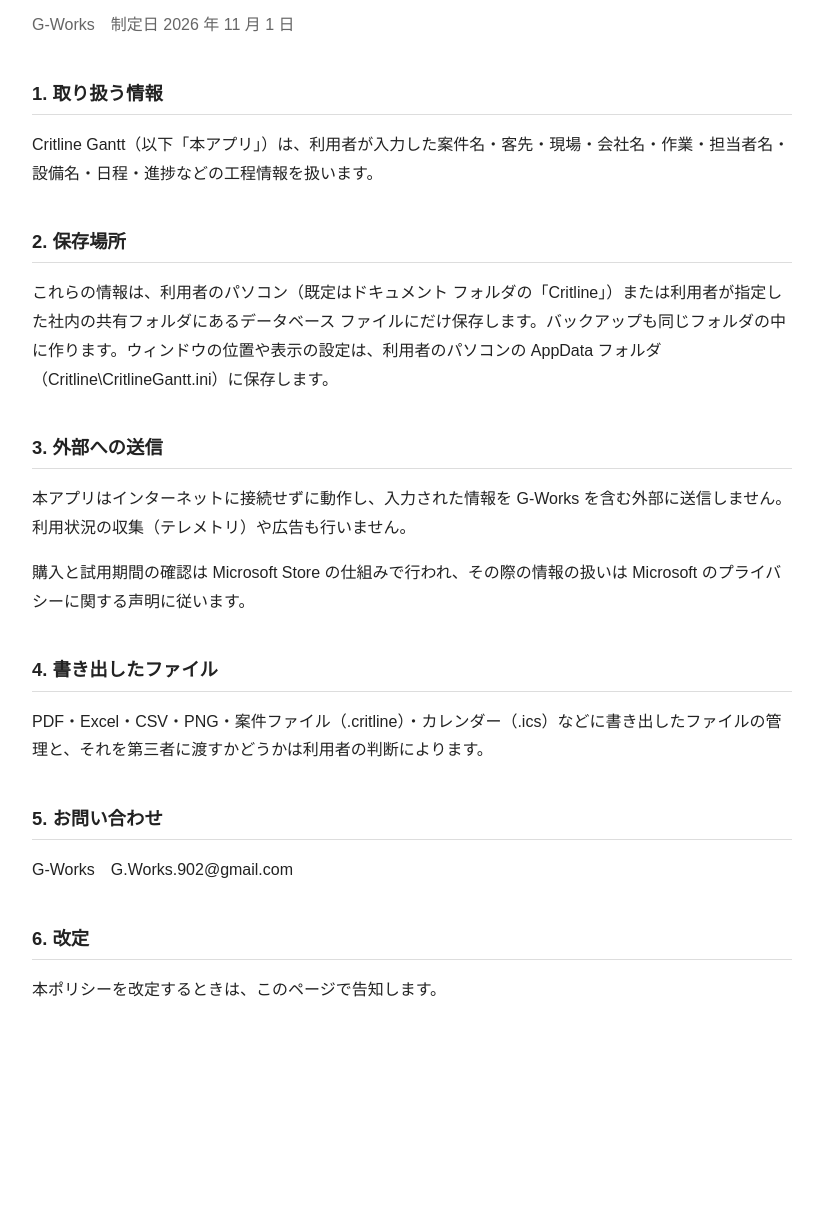
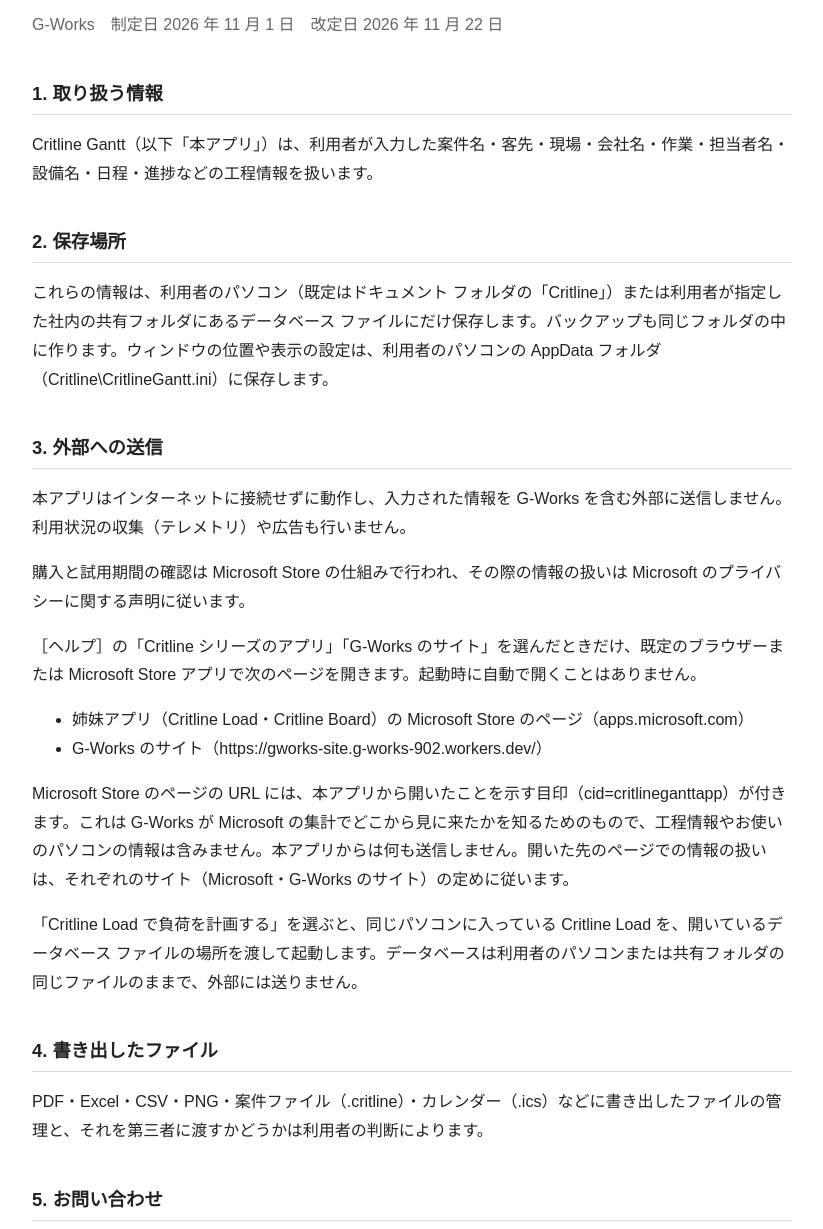
Before and after one commit to G-Works902/critlinegantt, a plain HTML site: page index.html in a window 1280 px wide. Shown: the part 71-1300 px from the top of the page, without its empty margins (228-1051 px from the left). Before the commit the page ends 1156 px from the top, so only its background shows below. Drawn offline with Linux system fonts and the light colour scheme.

Commit message:
プライバシーポリシーの改定（2026-11-22）：ヘルプから開くページ・cid・Critline Load の起動
Co-Authored-By: Claude Opus 5.5 <noreply@anthropic.com>

```diff
--- a/index.html
+++ b/index.html
@@ -17,7 +17,7 @@
 <body>
 <main>
 <h1>Critline Gantt プライバシーポリシー</h1>
-<p class="meta">G-Works　制定日 2026 年 11 月 1 日</p>
+<p class="meta">G-Works　制定日 2026 年 11 月 1 日　改定日 2026 年 11 月 22 日</p>
 
 <h2>1. 取り扱う情報</h2>
 <p>Critline Gantt（以下「本アプリ」）は、利用者が入力した案件名・客先・現場・会社名・作業・担当者名・設備名・日程・進捗などの工程情報を扱います。</p>
@@ -28,6 +28,13 @@
 <h2>3. 外部への送信</h2>
 <p>本アプリはインターネットに接続せずに動作し、入力された情報を G-Works を含む外部に送信しません。利用状況の収集（テレメトリ）や広告も行いません。</p>
 <p>購入と試用期間の確認は Microsoft Store の仕組みで行われ、その際の情報の扱いは Microsoft のプライバシーに関する声明に従います。</p>
+<p>［ヘルプ］の「Critline シリーズのアプリ」「G-Works のサイト」を選んだときだけ、既定のブラウザーまたは Microsoft Store アプリで次のページを開きます。起動時に自動で開くことはありません。</p>
+<ul>
+  <li>姉妹アプリ（Critline Load・Critline Board）の Microsoft Store のページ（apps.microsoft.com）</li>
+  <li>G-Works のサイト（https://gworks-site.g-works-902.workers.dev/）</li>
+</ul>
+<p>Microsoft Store のページの URL には、本アプリから開いたことを示す目印（cid=critlineganttapp）が付きます。これは G-Works が Microsoft の集計でどこから見に来たかを知るためのもので、工程情報やお使いのパソコンの情報は含みません。本アプリからは何も送信しません。開いた先のページでの情報の扱いは、それぞれのサイト（Microsoft・G-Works のサイト）の定めに従います。</p>
+<p>「Critline Load で負荷を計画する」を選ぶと、同じパソコンに入っている Critline Load を、開いているデータベース ファイルの場所を渡して起動します。データベースは利用者のパソコンまたは共有フォルダの同じファイルのままで、外部には送りません。</p>
 
 <h2>4. 書き出したファイル</h2>
 <p>PDF・Excel・CSV・PNG・案件ファイル（.critline）・カレンダー（.ics）などに書き出したファイルの管理と、それを第三者に渡すかどうかは利用者の判断によります。</p>
```
Also changed, not shown: privacy.html (+8 -1 lines).
